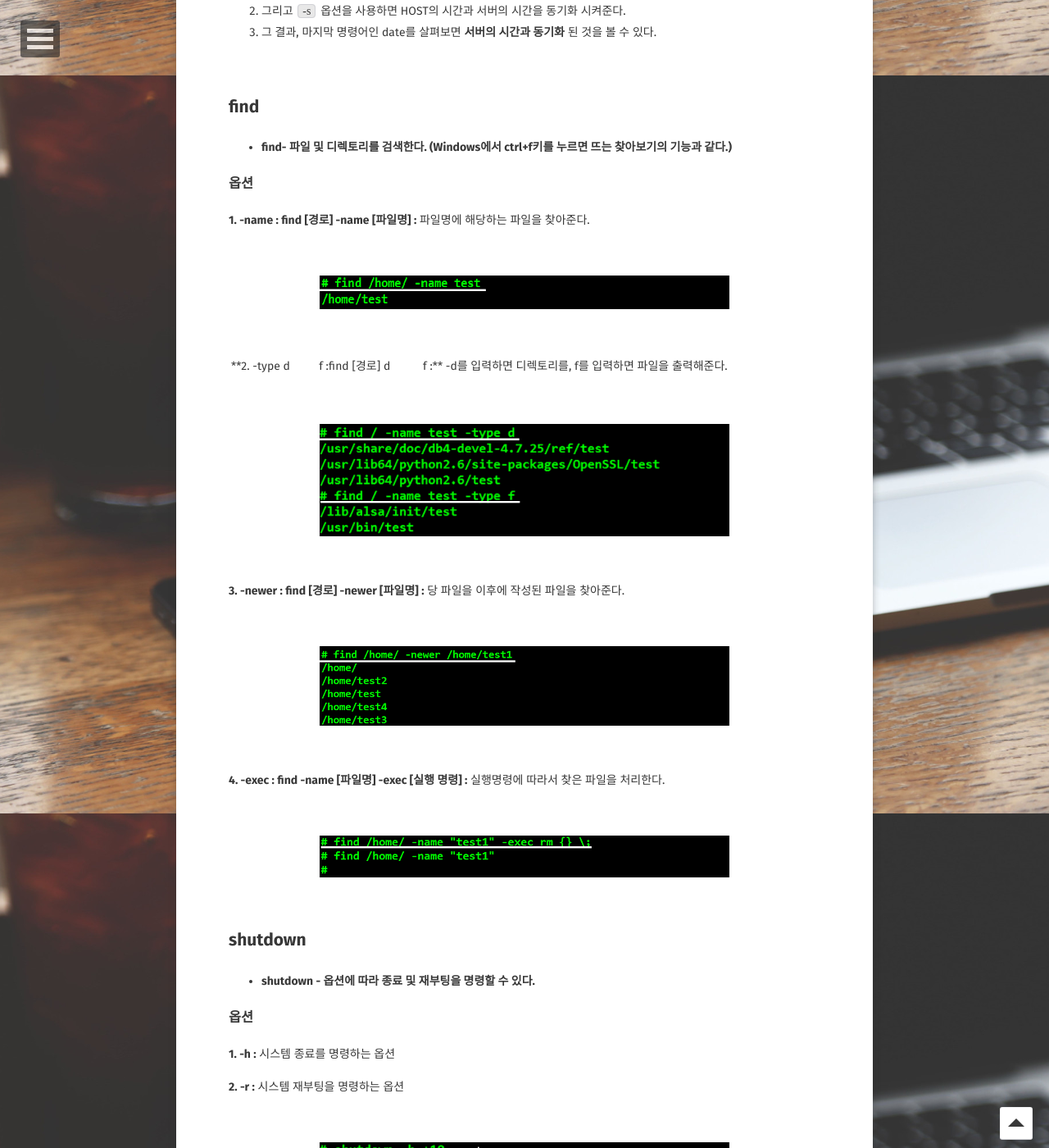
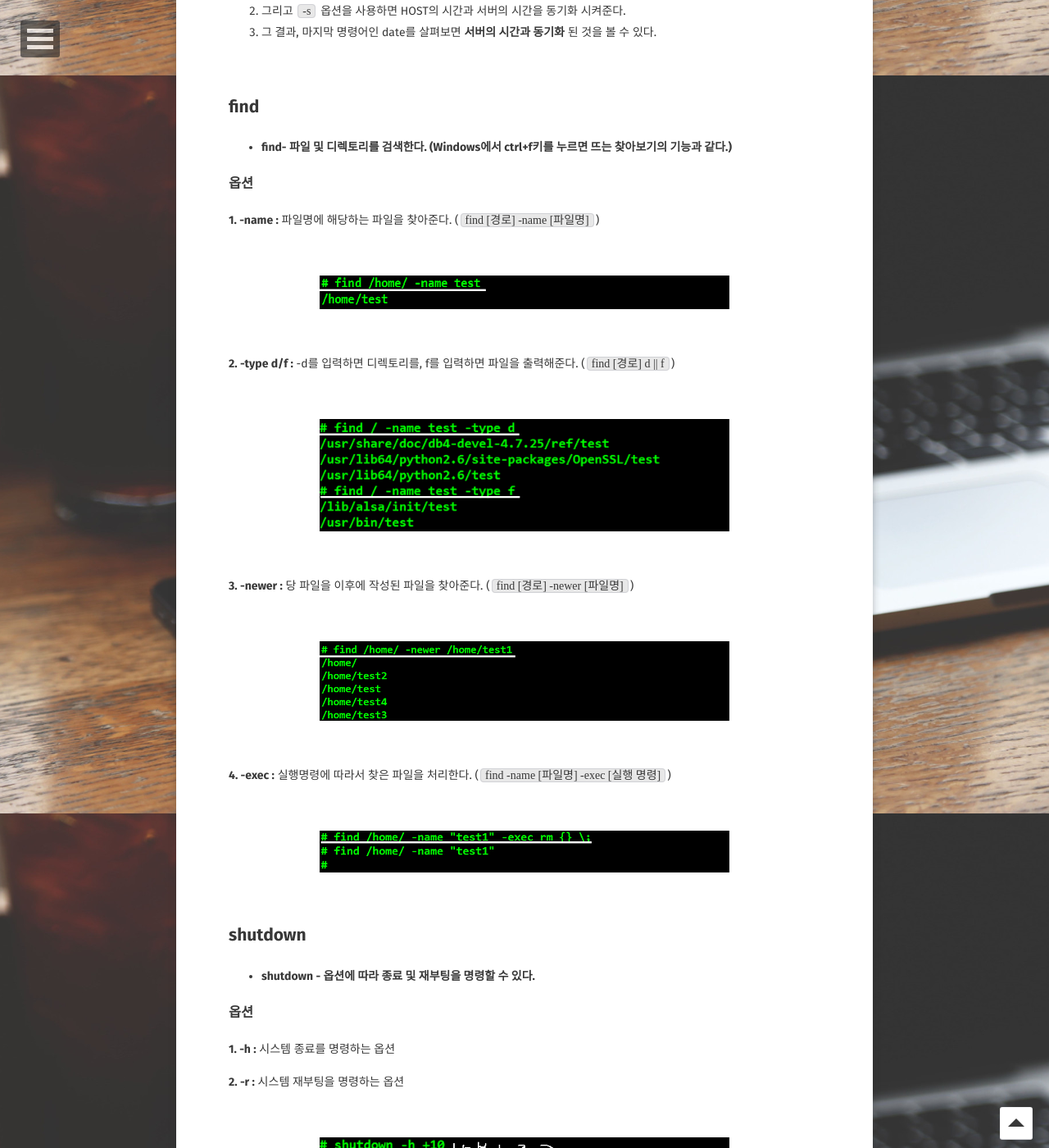
Before and after one commit to BKJang/DEVLOG, a Jekyll site: the page built from _posts/linux/2018-10-18-Linux_Command_Basic4.md, in a window 1280 px wide and 1400 px high, scrolled down 1708 px. Shown: the whole window at 82% size. Built offline with Jekyll 4.4.1, drawn with Linux system fonts in a browser that asks for light colours; some web fonts are replaced; comment, search, counter and statistics services are not loaded.

```diff
--- a/_posts/linux/2018-10-18-Linux_Command_Basic4.md
+++ b/_posts/linux/2018-10-18-Linux_Command_Basic4.md
@@ -49,7 +49,7 @@ feature: '/assets/img/Linux.jpg'
 
 ### 옵션
 
-**1. -name : find [경로] -name [파일명] :** 파일명에 해당하는 파일을 찾아준다.
+**1. -name :** 파일명에 해당하는 파일을 찾아준다. (`find [경로] -name [파일명]`)
 
 <br/>
 
@@ -57,7 +57,7 @@ feature: '/assets/img/Linux.jpg'
 
 <br/>
 
-**2. -type d || f :find [경로] d || f :** -d를 입력하면 디렉토리를, f를 입력하면 파일을 출력해준다.
+**2. -type d/f :** -d를 입력하면 디렉토리를, f를 입력하면 파일을 출력해준다. (`find [경로] d || f`)
 
 <br/>
 
@@ -65,7 +65,7 @@ feature: '/assets/img/Linux.jpg'
 
 <br/>
 
-**3. -newer : find [경로] -newer [파일명] :** 당 파일을 이후에 작성된 파일을 찾아준다.
+**3. -newer :** 당 파일을 이후에 작성된 파일을 찾아준다. (`find [경로] -newer [파일명]`)
 
 <br/>
 
@@ -73,7 +73,7 @@ feature: '/assets/img/Linux.jpg'
 
 <br/>
 
-**4. -exec : find -name [파일명] -exec [실행 명령] :** 실행명령에 따라서 찾은 파일을 처리한다.
+**4. -exec :** 실행명령에 따라서 찾은 파일을 처리한다. (`find -name [파일명] -exec [실행 명령]`)
 
 <br/>
 
```
